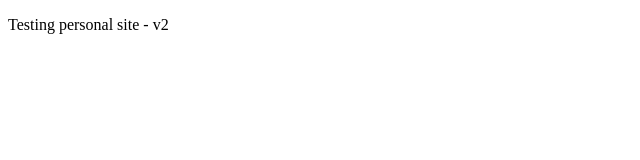
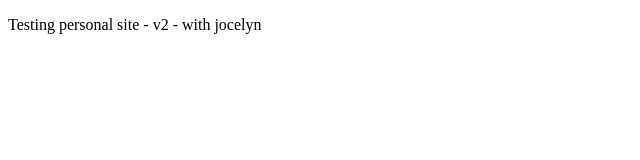
Before and after one commit to blumenfeld/ben-personal-site-v2, a plain HTML site: page index.html in a window 1280 px wide. Shown: the whole page, without its empty margins (0-640 px from the left). Drawn offline with Linux system fonts and the light colour scheme.

Commit message:
adding text

```diff
--- a/index.html
+++ b/index.html
@@ -13,7 +13,7 @@
 
 <div>
 	<p>
-		Testing personal site - v2
+		Testing personal site - v2 - with jocelyn
 	</p>
 </div>
 
```
